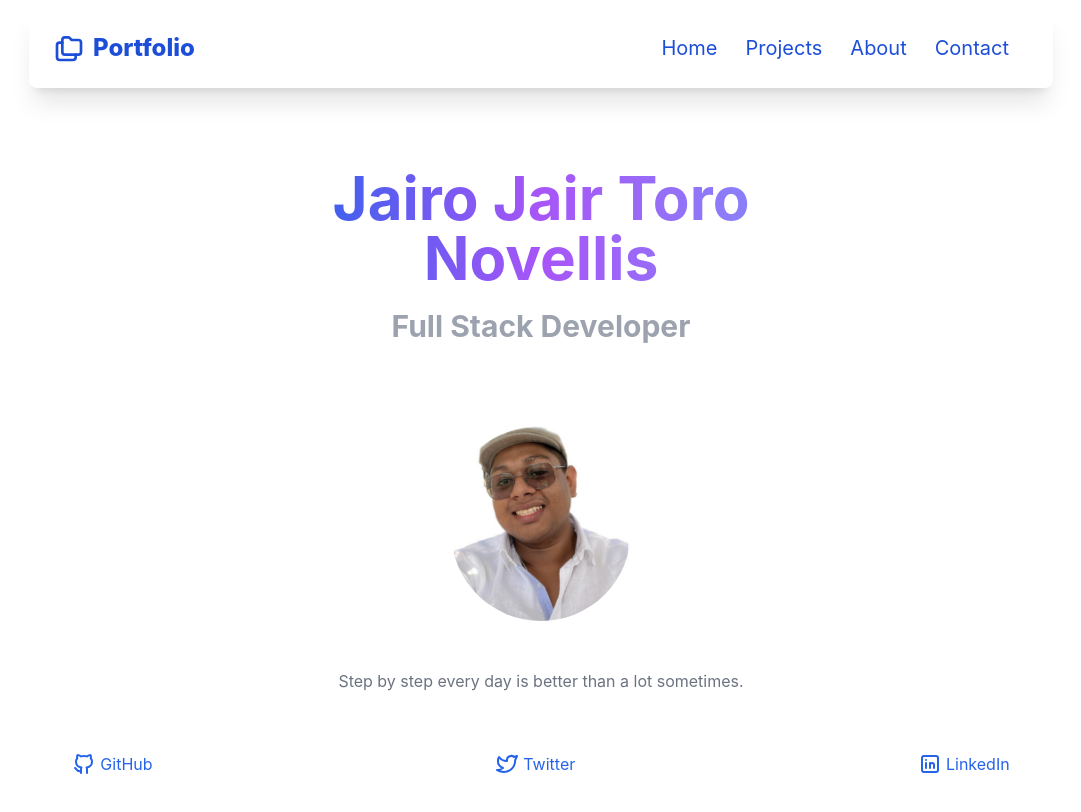
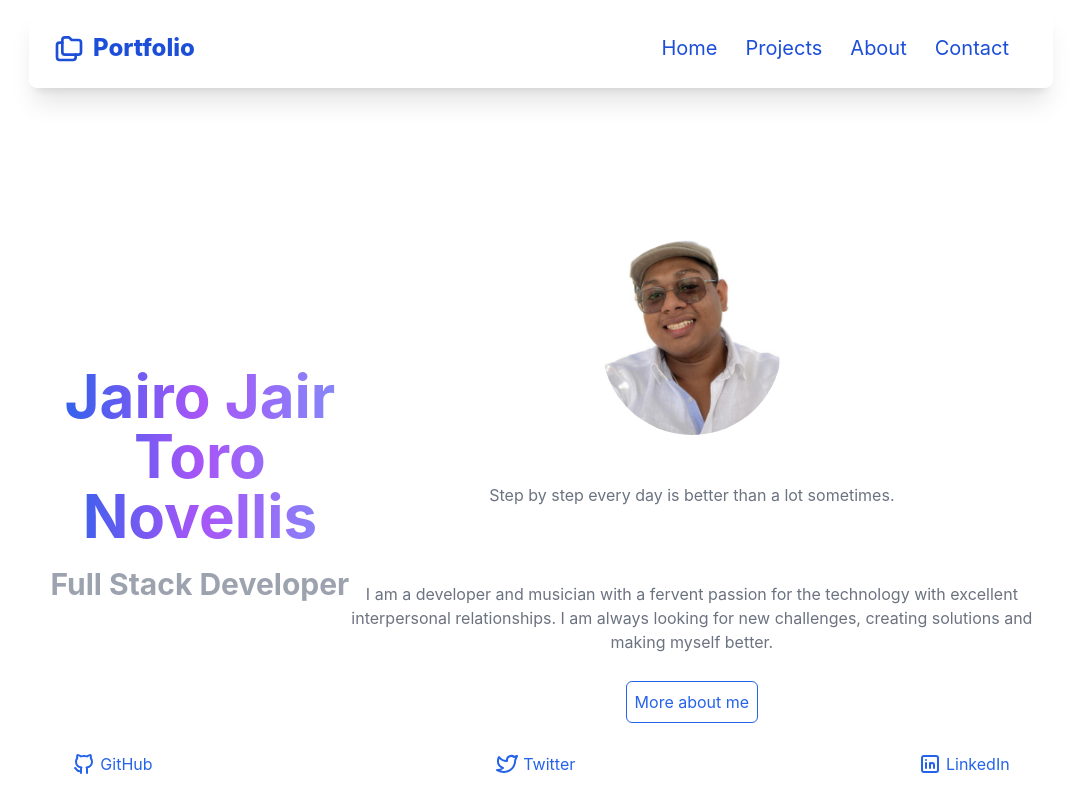
Before and after one commit to jtnovellis/portflio, a Next.js app: page / in a window 1280 px wide. Shown: the top 812 px of the page, without its empty margins (99-1180 px from the left). Built offline with nearby package versions, Linux system fonts and the light colour scheme.

Commit message:
fix landing page for desktop

```diff
--- a/components/Layout.tsx
+++ b/components/Layout.tsx
@@ -19,7 +19,7 @@ export default function Layout({ children }: LayoutProps) {
         <link rel='icon' href='/favicon.ico' />
       </Head>
       <Navbar />
-      <main className='md:max-w-xl mt-[5rem] h- md:mx-auto mb-24'>
+      <main className='md:max-w-xl lg:max-w-5xl lg:h-[48rem] mt-[5rem] h- md:mx-auto mb-24'>
         {children}
       </main>
       <Footer />
--- a/pages/index.tsx
+++ b/pages/index.tsx
@@ -3,7 +3,7 @@ import Link from 'next/link'
 
 export default function Home() {
   return (
-    <section className='px-5 mt-14 h-full mb-24 w-full'>
+    <section className='px-5 mt-14 h-full mb-24 w-full lg:flex lg:justify-between lg:items-center'>
       <div className='py-12'>
         <h1 className='text-6xl text-center sm:mt-16 md:mt-10 font-bold bg-gradient-to-r from-blue-600 via-purple-500 to-indigo-400 text-transparent bg-clip-text'>
           Jairo Jair Toro Novellis
@@ -12,6 +12,7 @@ export default function Home() {
           Full Stack Developer
         </h2>
       </div>
+      <div>
         <div className='flex justify-center items-center'>
           <Image
             src='/jairo.png'
@@ -21,9 +22,15 @@ export default function Home() {
             className='rounded-full md:transform md:hover:translate-y-1 md:transition-transform'
           />
         </div>
-      <div className='mt-6 sm:mt-12 text-center text-gray-500'>
+        <div className='mt-6 sm:mt-12 text-center text-gray-500 lg:h-[15rem] flex flex-col justify-between items-center'>
           <p className='mb-5 sm:mb-12'>
             Step by step every day is better than a lot sometimes.
+          </p>
+          <p>
+            I am a developer and musician with a fervent passion for the
+            technology with excellent interpersonal relationships. I am always
+            looking for new challenges, creating solutions and making myself
+            better.
           </p>
           <Link
             className='border border-blue-600 text-blue-600 rounded-md p-2'
@@ -32,6 +39,7 @@ export default function Home() {
             More about me
           </Link>
         </div>
+      </div>
     </section>
   )
 }
```
Lines whose indentation alone changed are shown as unchanged.
